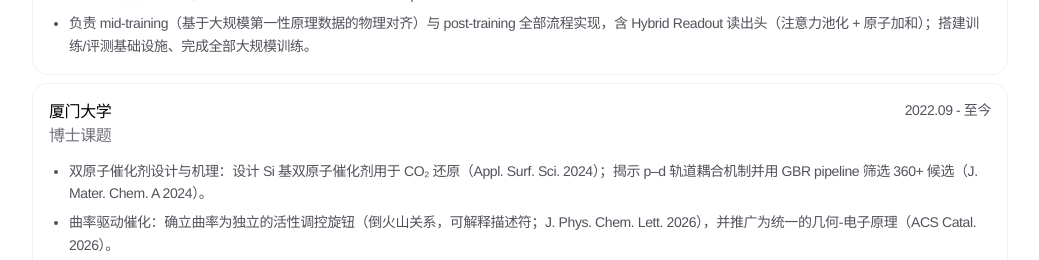
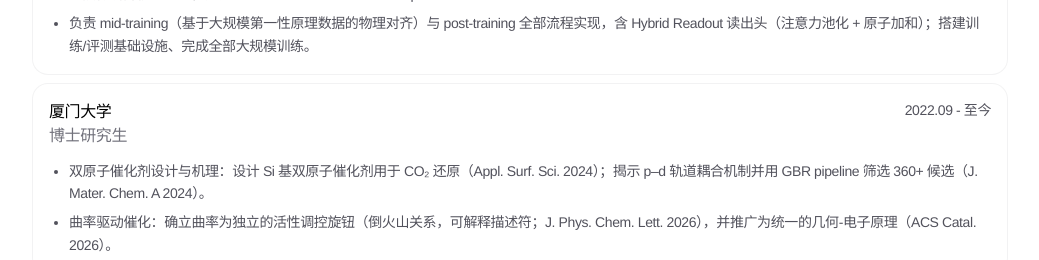
Before and after one commit to Migie-cphy/migie-site, a Next.js app: page / in a window 1280 px wide. Shown: the part 920-1180 px from the top of the page, without its empty margins (120-1159 px from the left). Built offline with nearby package versions, Linux system fonts and the light colour scheme.

Commit message:
label PhD role as Ph.D. Candidate / 博士研究生

```diff
--- a/app/data.ts
+++ b/app/data.ts
@@ -79,7 +79,7 @@ export const EXPERIENCE: Experience[] = [
   },
   {
     organization: '厦门大学',
-    title: '博士课题',
+    title: '博士研究生',
     start: '2022.09',
     end: '至今',
     link: 'https://www.xmu.edu.cn',
```
Also changed, not shown: 2 other files (tests, documents, lock files or other folders).
